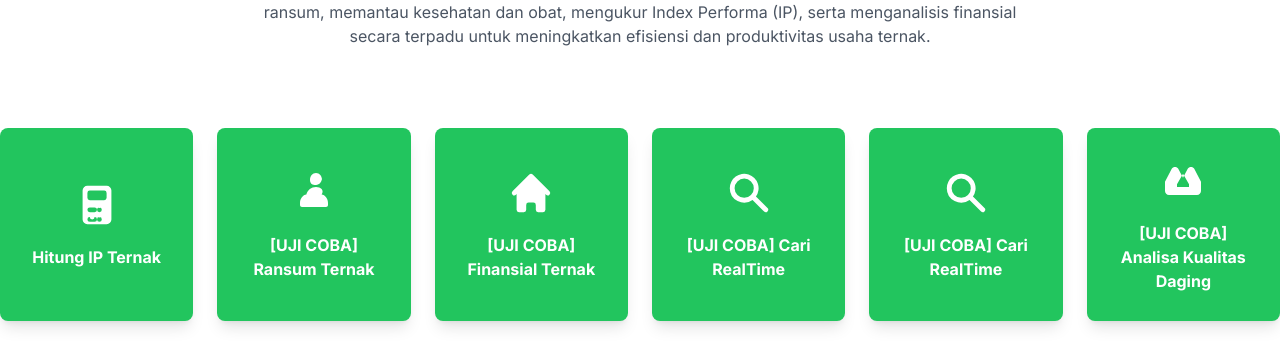
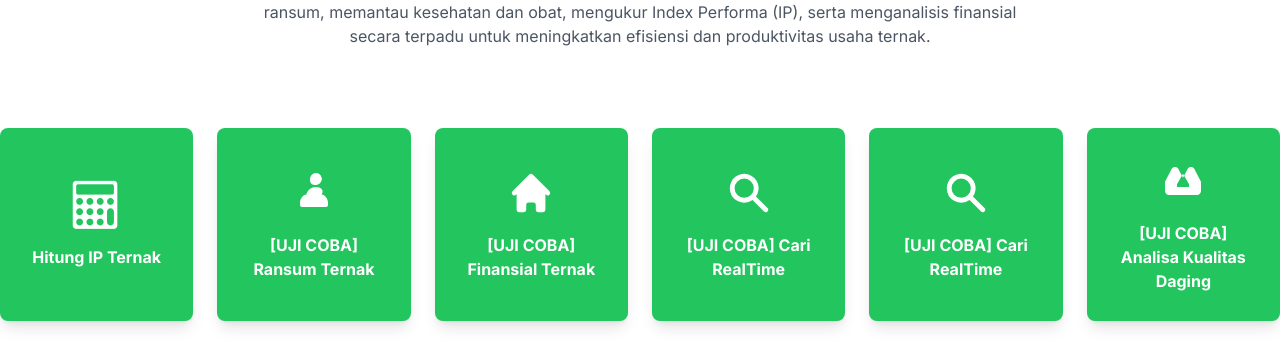
Before and after one commit to halloabdi/SATUTERNAK, a plain HTML site: page index.html in a window 1280 px wide. Shown: the part 908-1251 px from the top of the page. Drawn offline with nearby package versions, Linux system fonts and the light colour scheme.

Commit message:
index.html

```diff
--- a/index.html
+++ b/index.html
@@ -177,16 +177,14 @@
                 <!-- Grid Ikon Aplikasi -->
                 <div id="app-icons" class="grid grid-cols-2 md:grid-cols-3 lg:grid-cols-6 gap-6">
                     <!-- Hitung IP Ternak -->
-                    <div id="show-ip-calculator" class="bg-green-500 text-white p-6 rounded-lg shadow-lg text-center flex flex-col justify-center items-center cursor-pointer transition-colors aspect-square
-                         hover:bg-gray-100 hover:text-green-600">
-                          <svg xmlns="http://www.w3.org/2000/svg"
-                            class="h-12 w-12 mb-4 transition-colors"
-                              viewBox="0 0 20 20" fill="currentColor">
-                                 <path fill-rule="evenodd" d="M6 2a2 2 0 00-2 2v12a2 2 0 002 2h8a2 2 0 002-2V4a2 2 0 00-2-2H6zm1 2a1 1 0 00-1 1v2a1 1 0 001 1h6a1 1 0 001-1V5a1 1 0 00-1-1H7zM6 12a1 1 0 011-1h2a1 1 0 110 2H7a1 1 0 01-1-1zm5 1a1 1 0 100-2h.01a1 1 0 100 2H11zm-5 3a1 1 0 011-1h2a1 1 0 110 2H7a1 1 0 01-1-1zm5 1a1 1 0 100-2h.01a1 1 0 100 2H11z" clip-rule="evenodd" />
-                                 <path d="M9 15a1 1 0 11-2 0 1 1 0 012 0z" />
-                          </svg>
-                        <h4 class="text-md font-bold">Hitung IP Ternak</h4>
-                    </div>
+<div id="show-ip-calculator"
+     class="bg-green-500 text-white p-6 rounded-lg shadow-lg text-center flex flex-col justify-center items-center cursor-pointer transition-colors aspect-square
+            hover:bg-gray-100 hover:text-green-600">
+
+    <i class="fa fa-calculator text-5xl mb-4 transition-colors"></i>
+
+    <h4 class="text-md font-bold">Hitung IP Ternak</h4>
+</div>
                     <!-- Ransum Ternak -->
                     <div class="bg-green-500 text-white p-6 rounded-lg shadow-lg text-center flex flex-col justify-center items-center aspect-square">
                         <svg xmlns="http://www.w3.org/2000/svg" class="h-12 w-12 mb-4" viewBox="0 0 24 24" fill="currentColor"><path d="M16 5.44c0-1.8-1.2-3.44-3-3.44s-3 1.64-3 3.44S11.2 8 13 8s3-1.64 3-3.44zM13 9c-2.33 0-4.29 1.58-4.82 3.75C6.49 12.87 5 14.79 5 17v1c0 .55.45 1 1 1h12c.55 0 1-.45 1-1v-1c0-2.21-1.49-4.13-3.18-4.25C17.29 10.58 15.33 9 13 9z"/></svg>
```
